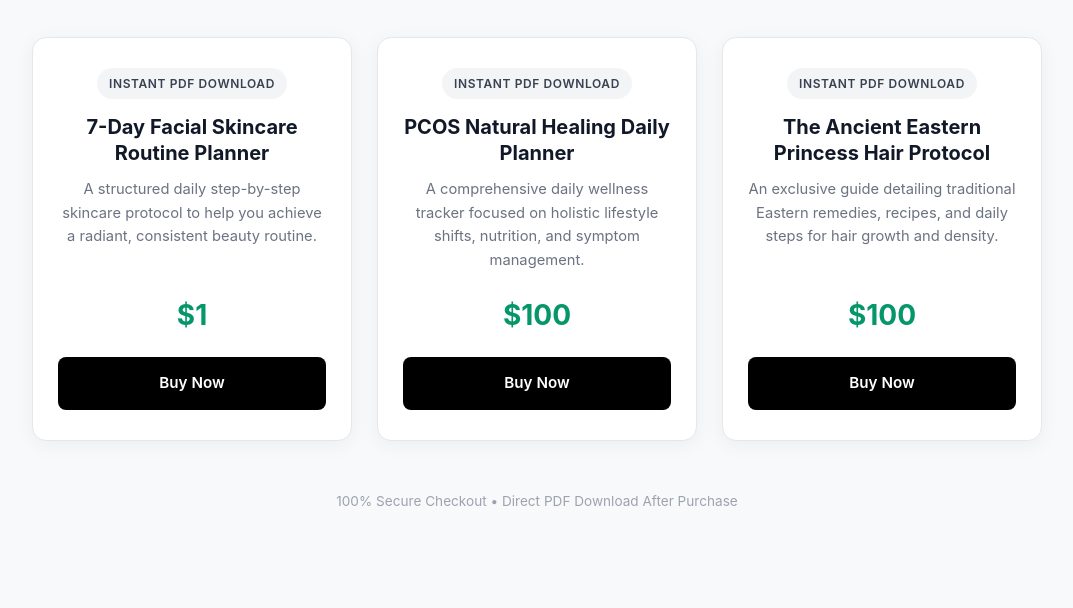
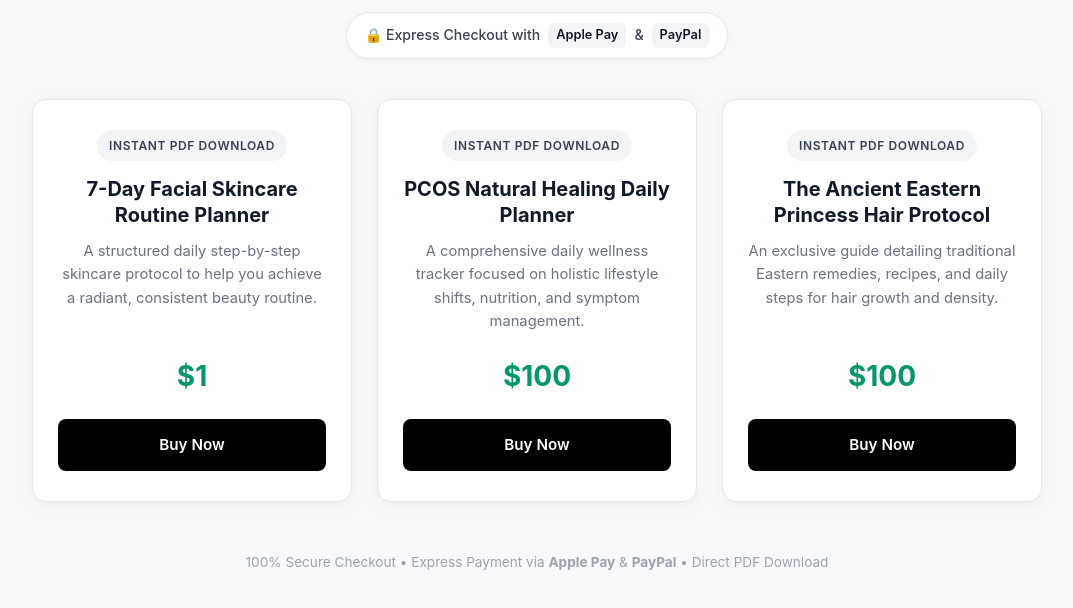
Before and after one commit to MySite26/my-pdf-store, a plain HTML site: page index.html in a window 1280 px wide. Shown: the part 136-744 px from the top of the page, without its empty margins (103-1176 px from the left). Drawn offline with Linux system fonts and the light colour scheme.

Commit message:
Enhance payment options display in index.html
Added payment notice and updated footer for express payment options.

```diff
--- a/index.html
+++ b/index.html
@@ -112,6 +112,28 @@
             font-size: 0.85rem;
             color: #9ca3af;
         }
+        .payment-notice {
+    background-color: #ffffff;
+    border: 1px solid #e5e7eb;
+    padding: 10px 18px;
+    border-radius: 30px;
+    display: inline-flex;
+    align-items: center;
+    gap: 8px;
+    font-size: 0.88rem;
+    color: #374151;
+    font-weight: 500;
+    margin-top: 15px;
+    box-shadow: 0 2px 5px rgba(0,0,0,0.03);
+}
+.payment-badge {
+    background-color: #f3f4f6;
+    color: #111827;
+    padding: 2px 8px;
+    border-radius: 6px;
+    font-weight: 600;
+    font-size: 0.8rem;
+}
     </style>
 </head>
 <body>
@@ -119,6 +141,10 @@
     <header>
         <h1>Tried & True Digital Guides</h1>
         <p>Instant digital downloads designed to simplify your beauty and wellness routines.</p>
+        <!-- نص توضيح خيارات الدفع -->
+<div class="payment-notice">
+    🔒 Express Checkout with <span class="payment-badge">Apple Pay</span> & <span class="payment-badge">PayPal</span>
+</div>
     </header>
 
     <div class="container">
@@ -153,7 +179,9 @@
     </div>
 
     <footer>
-        <p>100% Secure Checkout • Direct PDF Download After Purchase</p>
+        <footer>
+    <p>100% Secure Checkout • Express Payment via <strong>Apple Pay</strong> & <strong>PayPal</strong> • Direct PDF Download</p>
+</footer>
     </footer>
 
 </body>
```
